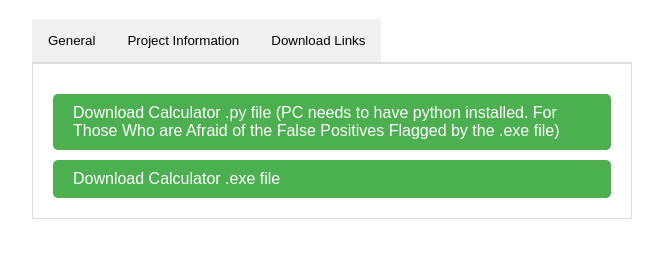
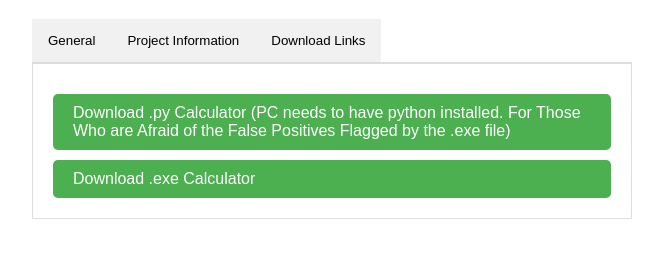
Before and after one commit to RandomNerd01/Dokkan-Calculator, a plain HTML site: page index.html in a window 1280 px wide. Both pictures are taken after a click on the button "Download Links". Shown: the part 61-318 px from the top of the page, without its empty margins (308-971 px from the left). Drawn offline with Linux system fonts and the light colour scheme.

Commit message:
Update index.html

```diff
--- a/index.html
+++ b/index.html
@@ -81,8 +81,8 @@
         </div>
 
         <div id="downloads" class="tab-content">
-            <a href="https://github.com/RandomNerd01/Dokkan-Calculator/blob/main/DokkanDefenseCalculator.py?raw=true" class="download-btn">Download Calculator .py file (PC needs to have python installed. For Those Who are Afraid of the False Positives Flagged by the .exe file)</a>
-            <a href="https://github.com/RandomNerd01/Dokkan-Calculator/blob/main/DefenseCalculator.exe?raw=true" class="download-btn">Download Calculator .exe file</a>
+            <a href="https://github.com/RandomNerd01/Dokkan-Calculator/blob/main/DokkanDefenseCalculator.py?raw=true" class="download-btn">Download .py Calculator (PC needs to have python installed. For Those Who are Afraid of the False Positives Flagged by the .exe file)</a>
+            <a href="https://github.com/RandomNerd01/Dokkan-Calculator/blob/main/DefenseCalculator.exe?raw=true" class="download-btn">Download .exe Calculator </a>
         </div>
     </div>
 
```
